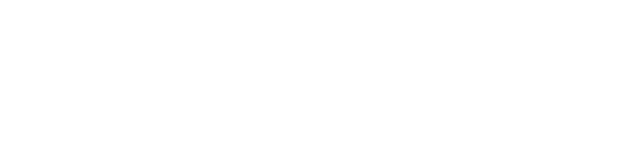
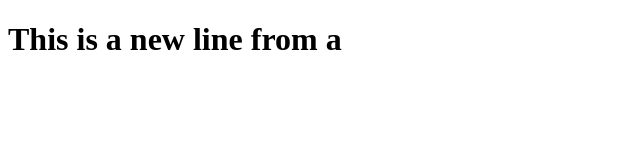
Before and after one commit to WenYuanTing/EX2, a plain HTML site: page index.html in a window 1280 px wide. Shown: the whole page, without its empty margins (0-640 px from the left). Drawn offline with Linux system fonts and the light colour scheme.

Commit message:
Get the context for H1

```diff
--- a/index.html
+++ b/index.html
@@ -7,6 +7,6 @@
     <title>Document</title>
   </head>
   <body>
-    <h1></h1>
+    <h1>This is a new line from a</h1>
   </body>
 </html>
```
